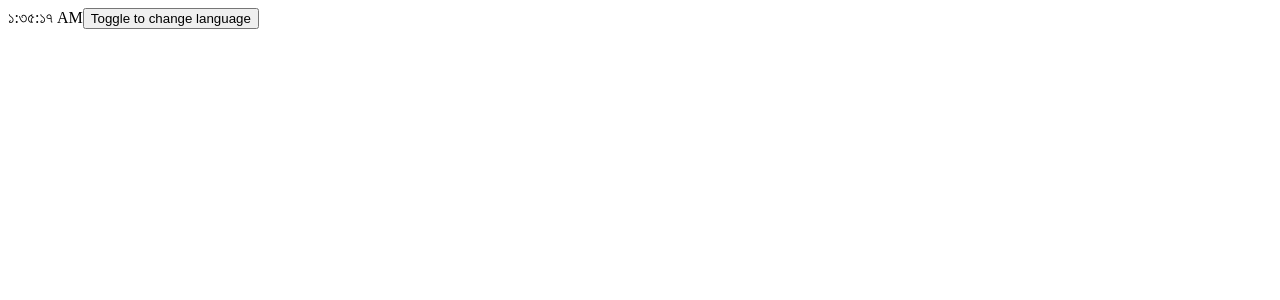
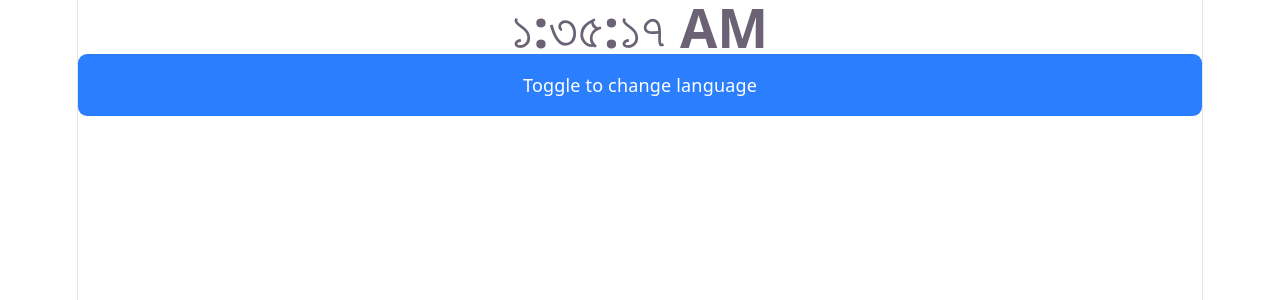
Before and after one commit to omorsultan/react-learn-with-summit, a React (Vite) app: page / in a window 1280 px wide. Shown: the top 300 px of the page. Built offline with nearby package versions, Linux system fonts and the light colour scheme.

Commit message:
add telwin

```diff
--- a/package.json
+++ b/package.json
@@ -10,8 +10,10 @@
     "preview": "vite preview"
   },
   "dependencies": {
+    "@tailwindcss/vite": "^4.3.3",
     "react": "^19.2.8",
-    "react-dom": "^19.2.8"
+    "react-dom": "^19.2.8",
+    "tailwindcss": "^4.3.3"
   },
   "devDependencies": {
     "@babel/core": "^7.29.7",
--- a/src/App.css
+++ b/src/App.css
@@ -1,3 +1,5 @@
+@import "tailwindcss";
+
 .counter {
   font-size: 16px;
   padding: 5px 10px;
--- a/src/components/Button.jsx
+++ b/src/components/Button.jsx
@@ -1,4 +1,5 @@
 import React from 'react'
+
 
 class Button extends React.Component{
 
@@ -6,7 +7,8 @@ class Button extends React.Component{
     const {change , locale} = this.props;
     // console.log(locale);
     return (
-        <button type="button" onClick={()=>{change(locale)}}>
+        <button type="button" onClick={()=>{change(locale)}}
+        className="rounded-lg bg-blue-500 px-5 py-2 text-white hover:bg-blue-600">
           Toggle to change language
         </button>
     )
--- a/src/components/Clock.jsx
+++ b/src/components/Clock.jsx
@@ -1,5 +1,6 @@
 import React from 'react'
 import Button from './Button.jsx'
+import '../App.jsx'
 
 class Clock extends React.Component {
 
@@ -47,8 +48,13 @@ class Clock extends React.Component {
 
     return (
       <>
+      <div className='text-5xl font-extrabold'>
         {date.toLocaleTimeString(locale)}
+      </div>
+      <div className="rounded-lg bg-blue-500 px-5 py-2 text-white hover:bg-blue-600">
         {button}
+      </div>
+
 
       </>
     )
--- a/src/index.css
+++ b/src/index.css
@@ -1,3 +1,5 @@
+@import "tailwindcss";
+
 :root {
   --text: #6b6375;
   --text-h: #08060d;
--- a/src/main.jsx
+++ b/src/main.jsx
@@ -2,11 +2,14 @@ import React from 'react';
 import ReactDOM from 'react-dom/client';
 
 import App from './App.jsx';
+import './index.css';
+
+
 
 
 ReactDOM.createRoot(document.getElementById('root')).render(
   <React.StrictMode>
     <App />
   </React.StrictMode>,
-  document.getElementById('root')
+
 );
--- a/vite.config.js
+++ b/vite.config.js
@@ -1,11 +1,13 @@
 import react, { reactCompilerPreset } from '@vitejs/plugin-react'
 import babel from '@rolldown/plugin-babel'
 import { defineConfig } from 'vite'
+import tailwindcss from '@tailwindcss/vite'
 
 // https://vite.dev/config/
 export default defineConfig({
   plugins: [
     react(),
+    tailwindcss(),
     babel({ presets: [reactCompilerPreset()] })
   ],
 })
```
Also changed, not shown: 1 other file (tests, documents, lock files or other folders).
